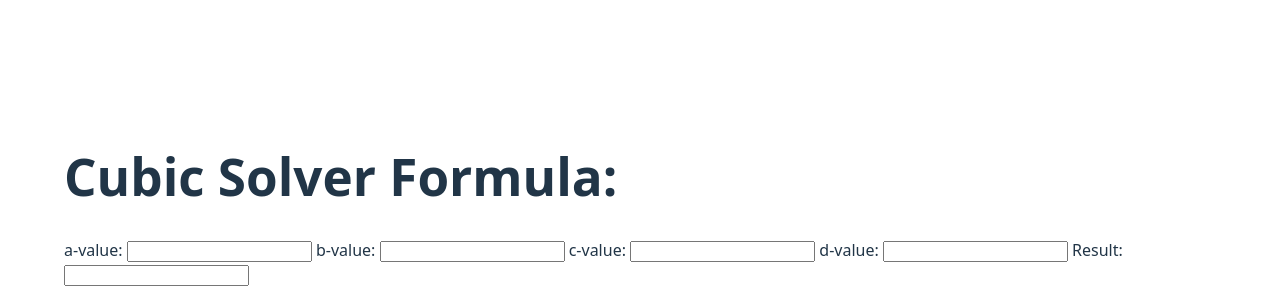
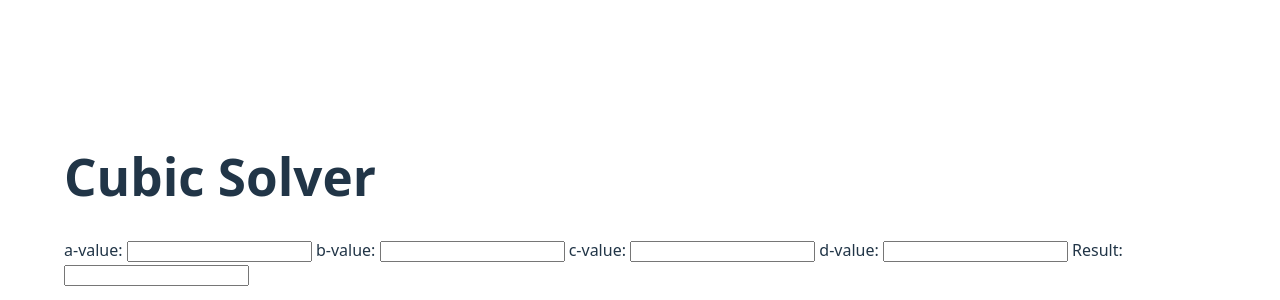
Before and after one commit to Satisficed/Assignment-2-HTML-CSS-and-Vanilla-JS, a website built with Vite: page index.html in a window 1280 px wide. Shown: the part 200-500 px from the top of the page. Built offline with nearby package versions, Linux system fonts and the light colour scheme.

Commit message:
header is now Cubic Solver.

```diff
--- a/index.html
+++ b/index.html
@@ -16,7 +16,7 @@
 
   <body>
     <div class="container">
-      <h1>Cubic Solver Formula:</h1>
+      <h1>Cubic Solver</h1>
       <label id="cube-form">
         <label for="a">a-value:</label>
         <input type="number" id="a" name="a" required />
```
